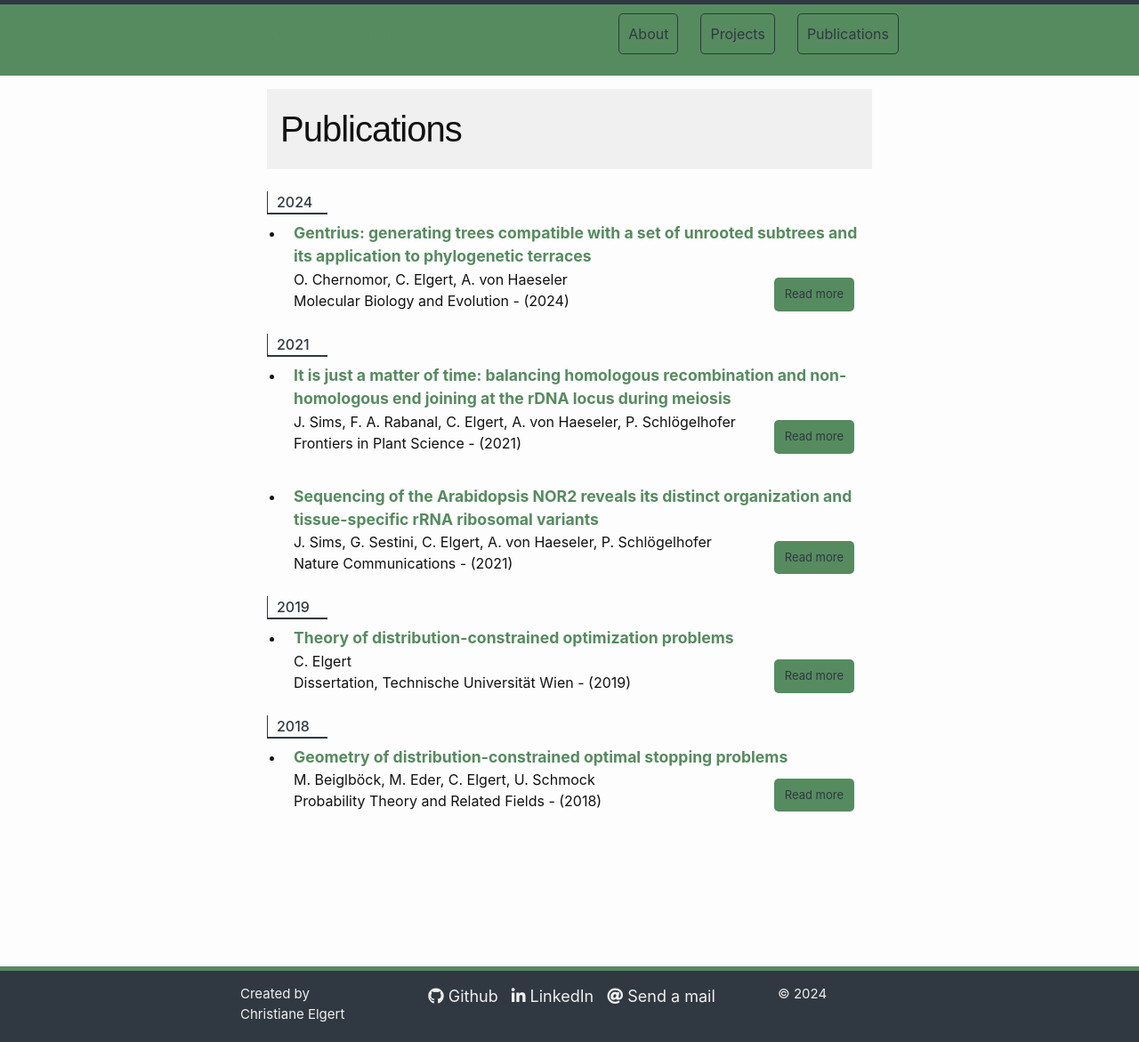
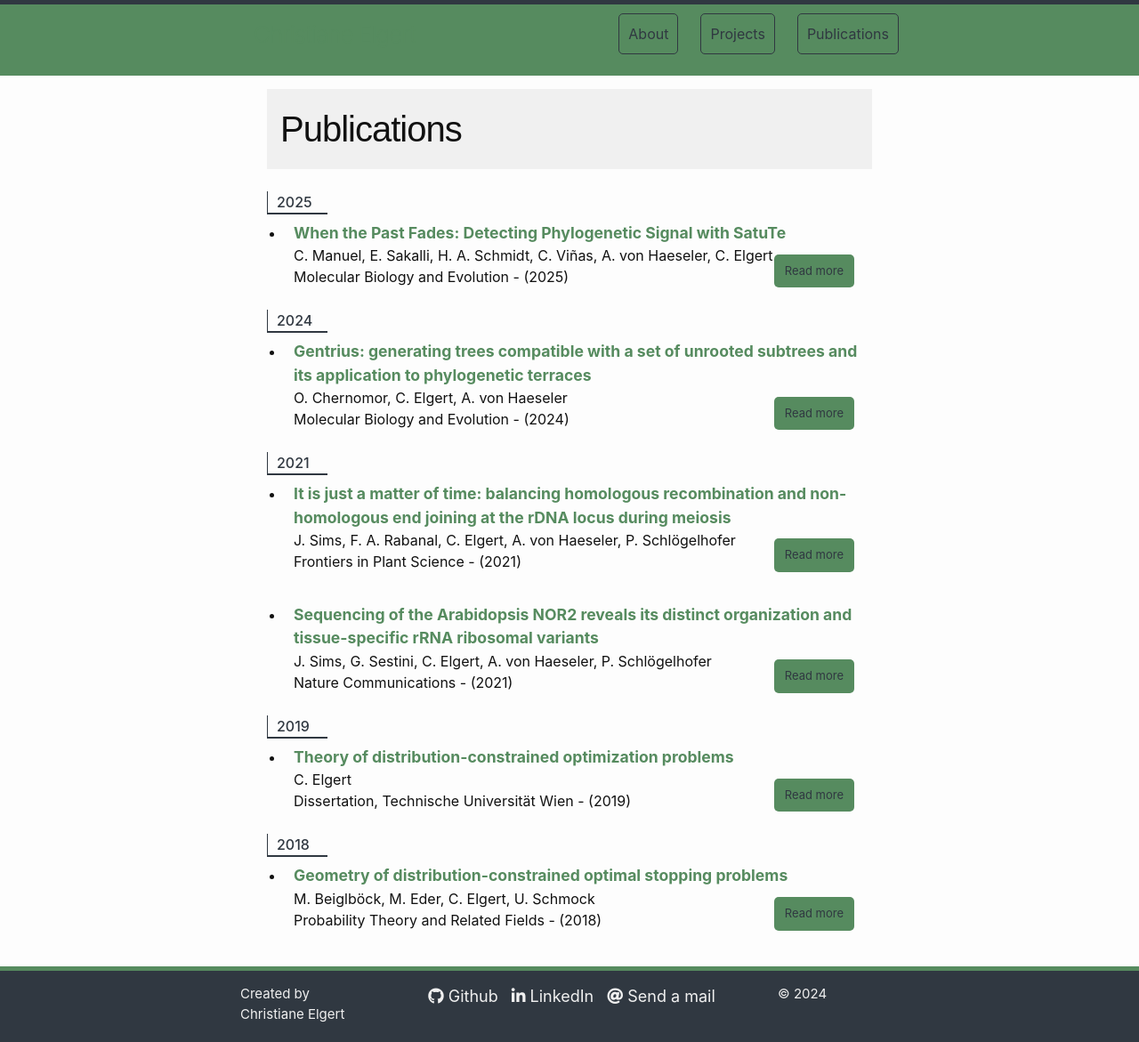
Before and after one commit to Elli-ellgard/Elli-ellgard.github.io, a Jekyll site: the page built from publications/index.html, in a window 1280 px wide and 1171 px high. Shown: the whole window at 89% size. Built offline with Jekyll 4.4.1, drawn with Linux system fonts in a browser that asks for light colours; nearby versions of some CDN libraries.

Commit message:
new publication

```diff
--- a/_data/publications.yml
+++ b/_data/publications.yml
@@ -1,3 +1,14 @@
+####### 2025  #####
+- title: "When the Past Fades: Detecting Phylogenetic Signal with SatuTe"
+  authors: "C. Manuel, E. Sakalli, H. A. Schmidt, C. Viñas, A. von Haeseler, C. Elgert"
+  journal: "Molecular Biology and Evolution"
+  volume: 42
+  number: 5
+  pages: "msaf090"
+  year: 2025
+  publisher: "Oxford University Press UK"
+  link: "https://doi.org/10.1093/molbev/msaf090"
+
 
 ####### 2024 #######
 - title: "Gentrius: generating trees compatible with a set of unrooted subtrees and its application to phylogenetic terraces"
```
